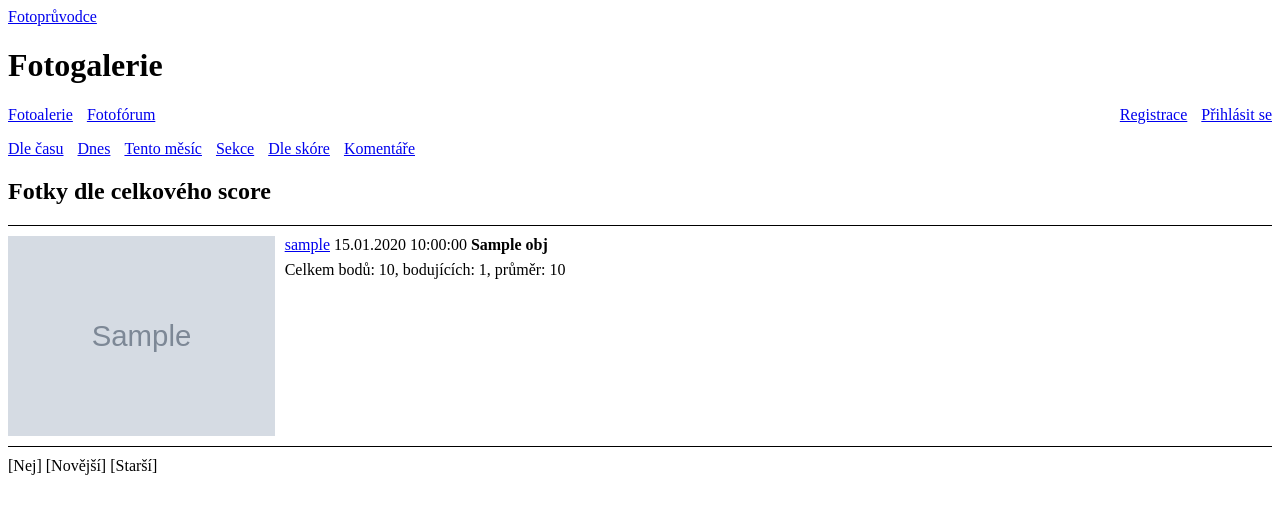
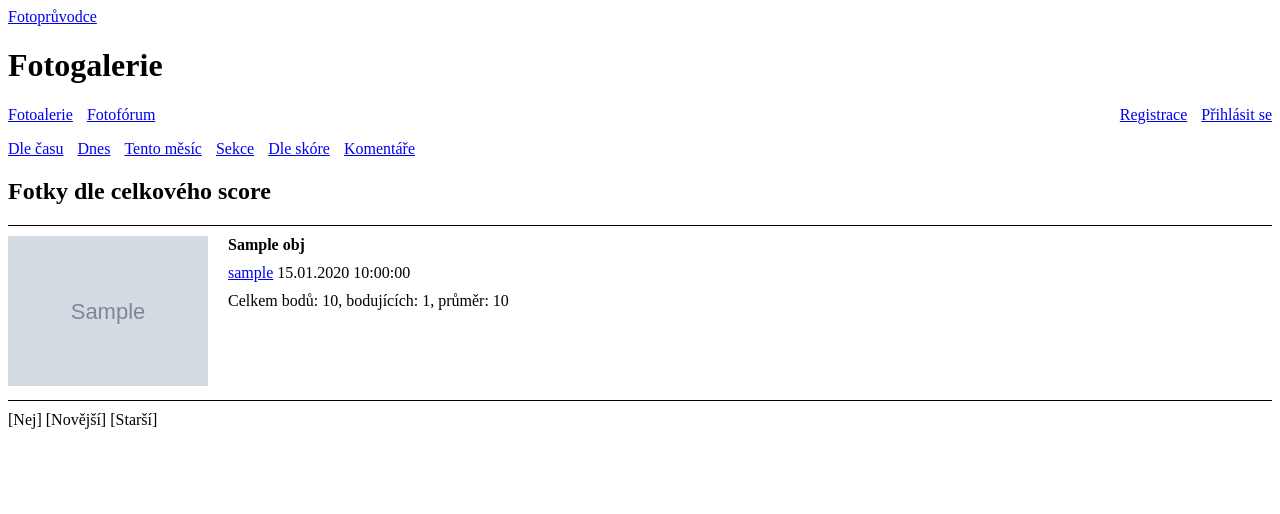
Before and after one commit to seifert/fotopruvodce, a Django app: template fotopruvodce/templates/photos/listing-score.html in a window 1280 px wide. Shown: the top 514 px of the page. Run offline with Django 3.2, Linux system fonts and the light colour scheme; the template is opened without the code that fills it: most values are stand-ins (such as "Sample title", 1, 10 or a date in 2020); grey boxes marked "Sample" are stand-in pictures; parts of the project's set-up code (start-up, migrations or seed data) failed here and were passed over.

Commit message:
templates - photos listings refactor

```diff
--- a/fotopruvodce/static/css/fotopruvodce.css
+++ b/fotopruvodce/static/css/fotopruvodce.css
@@ -177,16 +177,24 @@ textarea {
     border-top: 1px solid black;
 }
 
-#photos-listing img {
-    max-width: 300px;
-    max-height: 200px;
+#photos-listing .listing-img {
     float: left;
+    width: 200px;
     padding-right: 10px;
     padding-bottom: 10px;
+    text-align: center;
 }
 
-#photos-listing div {
-    padding-bottom: 1ex;
+#photos-listing img {
+    max-width: 200px;
+    max-height: 200px;
+}
+
+#photos-listing .listing-desc {
+    float: left;
+    width: calc(100% - 220px);
+    padding-left: 10px;
+    padding-bottom: 10px;
 }
 
 #photos-listing .title {
--- a/fotopruvodce/templates/photos/listing-score.html
+++ b/fotopruvodce/templates/photos/listing-score.html
@@ -10,13 +10,17 @@
     <ul id="photos-listing">
     {% for obj in object_list %}
         <li>
-            <div>
+            <div class="listing-img">
                 <a href="{% url 'photos-detail' obj.photo_id %}"><img src="{{ MEDIA_URL }}{{ obj.photo__thumbnail }}"></a>
+            </div>
+            <div class="listing-desc">
+                <span class="title">{{ obj.photo__title|striptags }}</span>
+            </div>
+            <div class="listing-desc">
                 <a href="{% url 'photos-listing-user' obj.photo__user__username %}">{{ obj.photo__user__username }}</a>
                 {{ obj.photo__timestamp|date:'d.m.Y H:i:s' }}
-                <span class="title">{{ obj.photo__title|striptags }}</span>
             </div>
-            <div>
+            <div class="listing-desc">
                 Celkem bodů: {{ obj.rating__sum }}, bodujících: {{ obj.rating__count }}, průměr: {{ obj.rating__avg }}
             </div>
         </li>
--- a/fotopruvodce/templates/photos/listing.html
+++ b/fotopruvodce/templates/photos/listing.html
@@ -10,10 +10,16 @@
     <ul id="photos-listing">
     {% for obj in object_list %}
         <li>
-            <a href="{{ obj.get_absolute_url }}"><img src="{{ obj.thumbnail.url }}"></a>
-            ({{ obj.comments.count }}) <a href="{% url 'photos-listing-user' obj.user.username %}">{{ obj.user.username }}</a>
-            <a href="{% url 'photos-listing-date' date=obj.timestamp|date:'Y-m-d' %}">{{ obj.timestamp|date:'d.m.Y' }}</a> {{ obj.timestamp|date:'H:i:s' }}
-            <span class="title">{{ obj.title|striptags }}</span>
+            <div class="listing-img">
+                <a href="{{ obj.get_absolute_url }}"><img src="{{ obj.thumbnail.url }}"></a>
+            </div>
+            <div class="listing-desc">
+                <span class="title">{{ obj.title|striptags }}</span>
+            </div>
+            <div class="listing-desc">
+                ({{ obj.comments.count }}) <a href="{% url 'photos-listing-user' obj.user.username %}">{{ obj.user.username }}</a>
+                <a href="{% url 'photos-listing-date' date=obj.timestamp|date:'Y-m-d' %}">{{ obj.timestamp|date:'d.m.Y' }}</a> {{ obj.timestamp|date:'H:i:s' }}
+            </div>
         </li>
     {% endfor %}
     </ul>
```
Also changed, not shown: fotopruvodce/templates/photos/account/listing.html (+10 -4 lines), fotopruvodce/templates/photos/listing-comments.html (+8 -4 lines).
